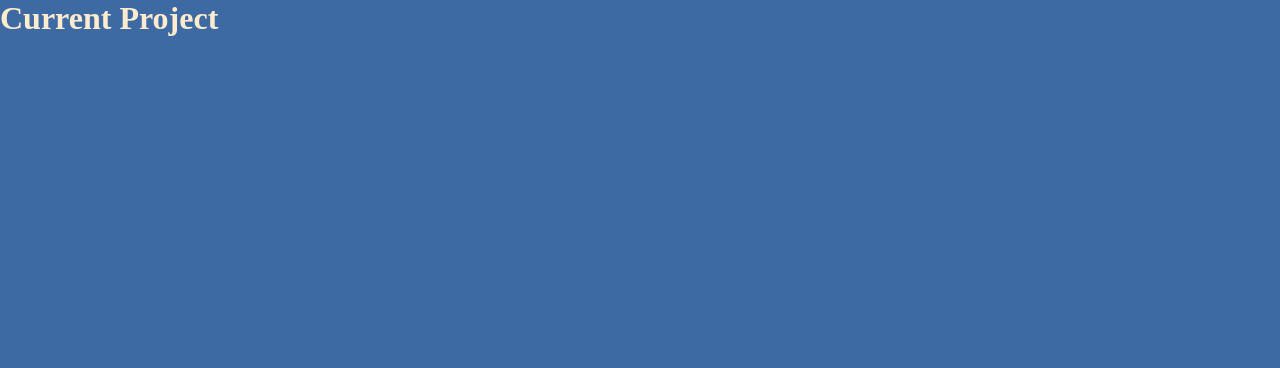
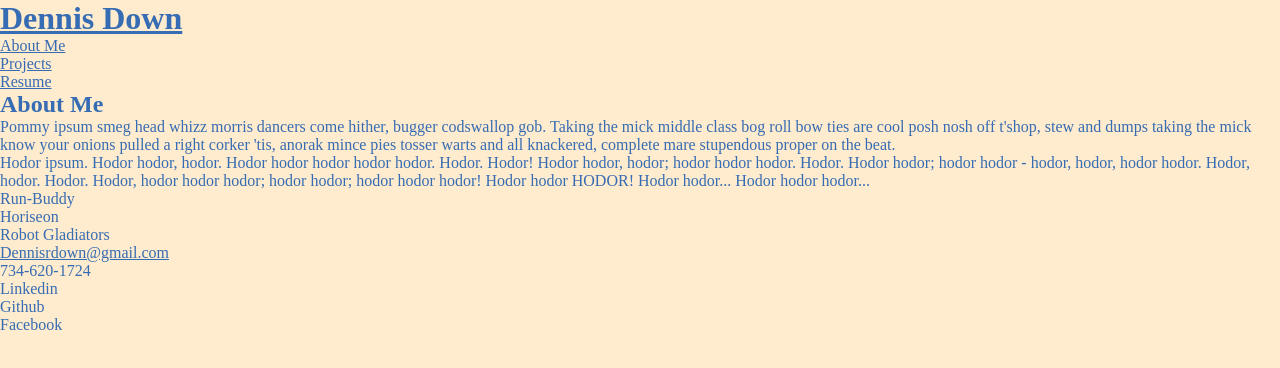
Before and after one commit to dennisdown/ddown-portfolio, a plain HTML site: page index.html in a window 1280 px wide. Drawn offline with Linux system fonts and the light colour scheme; files that its build step writes are made by us from their sources.

Commit message:
general layout ind info added to index.html

```diff
--- a/assets/style.css
+++ b/assets/style.css
@@ -1,11 +1,12 @@
 :root {
-    bg-main: #3E6AA3
+    --bg-main: #ffebcd;
+    --main-color: #366CB3;
 }
 
 * {
-    background-color: #3E6AA3;
+    background-color: var(--bg-main);
+    color: var(--main-color);
     box-sizing: border-box;
     margin: 0;
     padding: 0;
-    color: blanchedalmond
 }
--- a/index.html
+++ b/index.html
@@ -3,13 +3,84 @@
     <head>
         <meta charset="UTF-8" />
         <meta name="viewport" content="width=device-width, initial-scale=1.0" />
-        <link rel="stylesheet" href="./assets/css/style.css" />
+        <link rel="stylesheet" href="./assets/style.css" />
         <title> Dennis' Portfolio</title>
     </head>
 
+    <body>
+        <!-- navigation -->
+        <header>
+            <h1>
+                <a href="/">Dennis Down</a>
+            </h1>
+            <nav>
+                <ul>
+                    <li>
+                        <a href="#about-me">About Me</a>
+                    </li>
+                    <li>
+                        <a href="#projects">Projects</a>
+                    </li>
+                    <li>
+                        <a href="#resume">Resume</a>
+                    </li>
+                </ul>
+            </nav>
+        </header>
+        <!-- end navigation -->
 
-    <body>
-        <h1> Current Project </h1>
+        <!-- about me section -->
+        <!-- photo goes here above/next to about me -->
+        <section>
+            <h2>About Me</h2>
+            <p>
+                Pommy ipsum smeg head whizz morris dancers come hither, bugger codswallop gob. Taking the mick middle class bog roll bow ties are cool posh nosh off t'shop, stew and dumps taking the mick know your onions pulled a right corker 'tis, anorak mince pies tosser warts and all knackered, complete mare stupendous proper on the beat.
+            </p>
+            <p>
+                Hodor ipsum. Hodor hodor, hodor. Hodor hodor hodor hodor hodor. Hodor. Hodor! Hodor hodor, hodor; hodor hodor hodor. Hodor. Hodor hodor; hodor hodor - hodor, hodor, hodor hodor. Hodor, hodor. Hodor. Hodor, hodor hodor hodor; hodor hodor; hodor hodor hodor! Hodor hodor HODOR! Hodor hodor... Hodor hodor hodor...
+            </p>
+        </section>
+        <!-- about me section end -->
 
+        <!-- projects section -->
+        <section>
+            <div>
+                Run-Buddy
+            </div>
+            <div>
+                Horiseon
+            </div>
+            <div>
+                Robot Gladiators
+            </div>
+        </section>
+        <!-- projects section end -->
+
+        <!-- footer -->
+        <footer>
+            <div>
+                <ul>
+                    <li>
+                        <a href="Dennisrdown@gmail.com">Dennisrdown@gmail.com</a>
+                    </li>
+                    <li>
+                        734-620-1724
+                    </li>
+                    <li>
+                        <!-- linkedin profile link here -->
+                        Linkedin
+                    </li>
+                    <li>
+                        <!-- github main page link here -->
+                        Github
+                    </li>
+                    <li>
+                        <!-- facebook/instagram/twitter link? -->
+                        Facebook
+                    </li>
+                </ul>
+            </div>
+        </footer>
+        <!-- footer end -->
     </body>
 </html>
```
